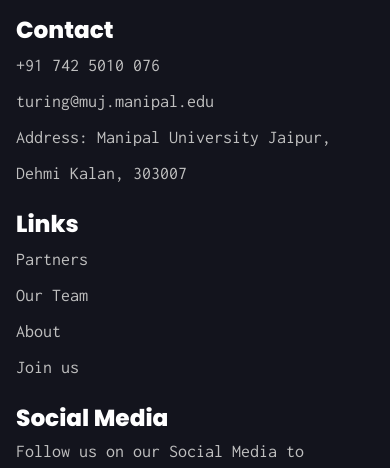
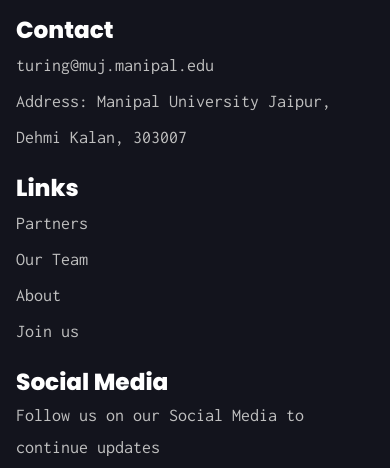
Before and after one commit to shubhamrangaa/Turing-Sapiens, a plain HTML site: page index.html in a window 390 px wide. Shown: the part 4368-4836 px from the top of the page. Drawn offline with nearby package versions, Linux system fonts and the light colour scheme.

Commit message:
phone number removed

```diff
--- a/index.html
+++ b/index.html
@@ -610,7 +610,6 @@
     <div class="footer-contact">
       <h3>Contact</h3>
       <ul>
-        <li><a href="tel://+91 742 5010 076">+91 742 5010 076</a></li>
         <li><a href="mailto:turing@muj.manipal.edu">turing@muj.manipal.edu</a></li>
         <li><a target="_blank"
             href="https://www.google.com/maps/place/Manipal+University+Jaipur/@26.8438552,75.5630456,17z/data=!3m1!4b1!4m5!3m4!1s0x396c4850e05bee9b:0x1b8d67402d4eb863!8m2!3d26.8438552!4d75.5652343?hl=en">
```
